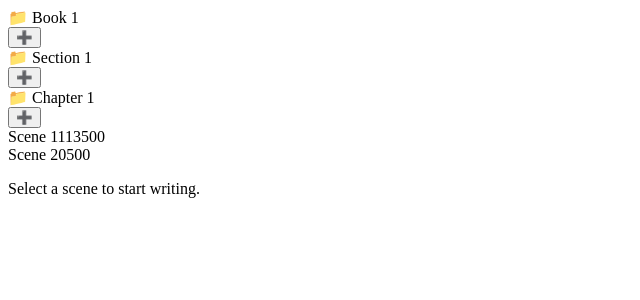
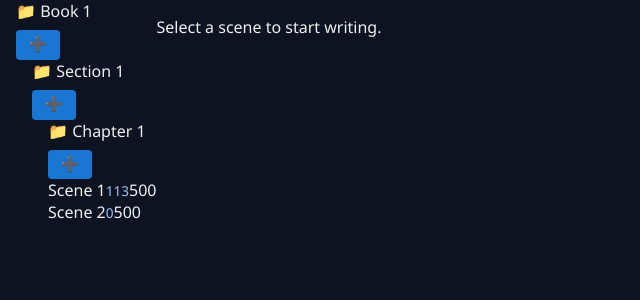
Before and after one commit to rijuritwik/mythoforge, a React (Vite) app: page / in a window 1280 px wide. Shown: the top 300 px of the page, without its empty margins (0-640 px from the left). Built offline with nearby package versions, Linux system fonts and the light colour scheme.

Commit message:
Update Outliner.css

```diff
--- a/src/Outliner.css
+++ b/src/Outliner.css
@@ -1 +1,116 @@
-Update OutlinerApp.jsx — Full module integration
+body {
+  margin: 0;
+  font-family: 'Segoe UI', sans-serif;
+  background-color: #0d1321;
+  color: #f0f0f0;
+}
+
+.container {
+  display: flex;
+  height: 100vh;
+  overflow: hidden;
+}
+
+.left-panel {
+  width: 22%;
+  background-color: #141b2d;
+  padding: 1rem;
+  border-right: 1px solid #1e2a3a;
+  overflow-y: auto;
+}
+
+.middle-panel {
+  width: 48%;
+  padding: 1rem;
+  background-color: #1b2432;
+  overflow-y: auto;
+  border-right: 1px solid #1e2a3a;
+}
+
+.right-panel {
+  width: 30%;
+  padding: 1rem;
+  background-color: #102542;
+  overflow-y: auto;
+}
+
+h2, h3 {
+  margin-top: 0;
+  color: #66ccff;
+}
+
+textarea {
+  width: 100%;
+  padding: 0.75rem;
+  background-color: #0d1b2a;
+  color: #f8f8f2;
+  border: 1px solid #2c3e50;
+  border-radius: 6px;
+  resize: vertical;
+  font-size: 14px;
+  line-height: 1.5;
+}
+
+button {
+  margin-top: 0.5rem;
+  background-color: #1976d2;
+  border: none;
+  color: white;
+  padding: 0.4rem 0.8rem;
+  font-size: 0.9rem;
+  border-radius: 4px;
+  cursor: pointer;
+}
+
+button:hover {
+  background-color: #1565c0;
+}
+
+ul {
+  padding-left: 1rem;
+  margin-top: 0.25rem;
+}
+
+.tree-node {
+  margin-left: 1rem;
+  margin-bottom: 0.3rem;
+}
+
+.folder-node,
+.scene-node {
+  cursor: pointer;
+  padding: 0.2rem 0.4rem;
+  border-radius: 4px;
+  font-weight: 500;
+}
+
+.folder-node:hover,
+.scene-node:hover {
+  background-color: #263849;
+}
+
+.word-count {
+  margin-top: 0.5rem;
+  color: #a0c4ff;
+  font-size: 0.85rem;
+}
+
+progress {
+  width: 100%;
+  height: 8px;
+  margin-top: 4px;
+  background-color: #263849;
+}
+
+progress::-webkit-progress-bar {
+  background-color: #263849;
+}
+
+progress::-webkit-progress-value {
+  background-color: #00bcd4;
+}
+
+li {
+  font-size: 0.85rem;
+  margin-bottom: 0.25rem;
+}
```
